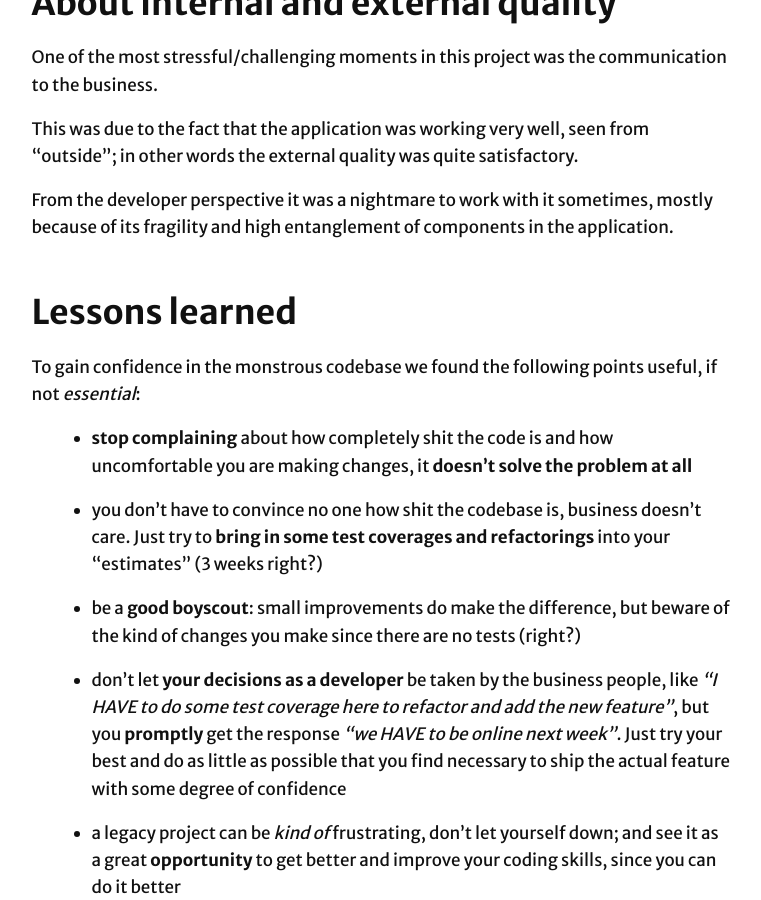
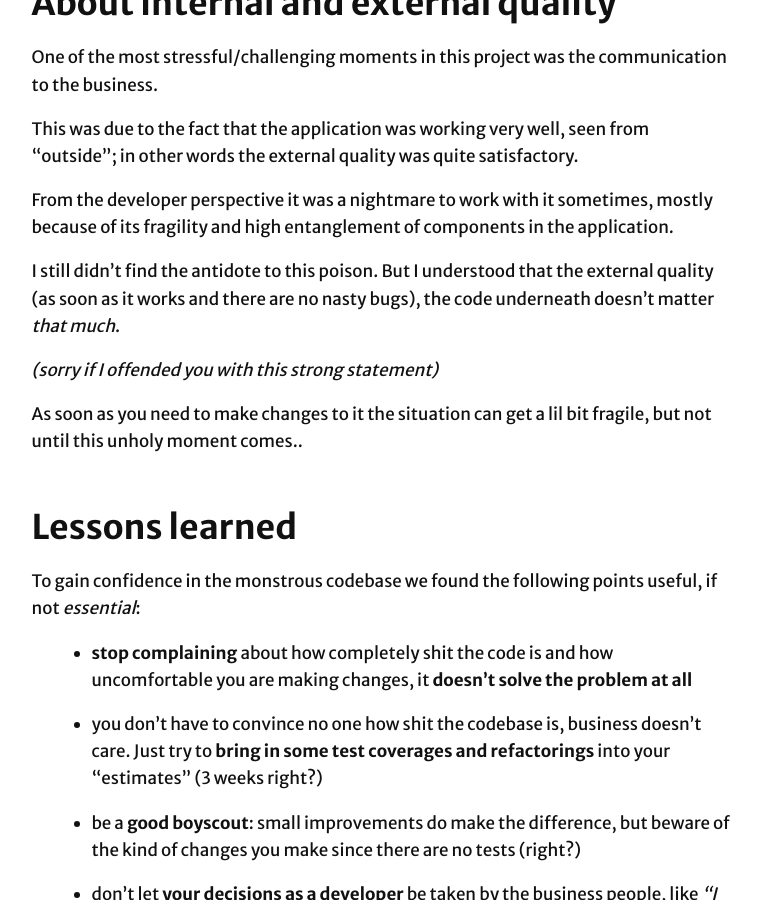
Before and after one commit to christian-fei/christian-fei.github.io-pandoc, a Jekyll site: the page built from _posts/2015-04-27-about-business-value-and-developer-happiness-in-legacy-projects.md, in a window 1280 px wide and 900 px high, scrolled down 1387 px. Shown: the whole window, without its empty margins (259-1020 px from the left). Built offline with Jekyll 4.4.1, drawn with Linux system fonts in a browser that asks for light colours; Markdown is read by kramdown in place of the engine named in the settings; comment, search, counter and statistics services are not loaded.

Commit message:
rephrasing article

```diff
--- a/_posts/2015-04-27-about-business-value-and-developer-happiness-in-legacy-projects.md
+++ b/_posts/2015-04-27-about-business-value-and-developer-happiness-in-legacy-projects.md
@@ -31,6 +31,14 @@ in other words the external quality was quite satisfactory.
 From the developer perspective it was a nightmare to work with it sometimes,
 mostly because of its fragility and high entanglement of components in the application.
 
+I still didn't find the antidote to this poison.
+But I understood that the external quality (as soon as it works and there are no nasty bugs),
+the code underneath doesn't matter *that much*.
+
+*(sorry if I offended you with this strong statement)*
+
+As soon as you need to make changes to it the situation can get a lil bit fragile, but not until this unholy moment comes..
+
 
 
 ### Lessons learned
```
